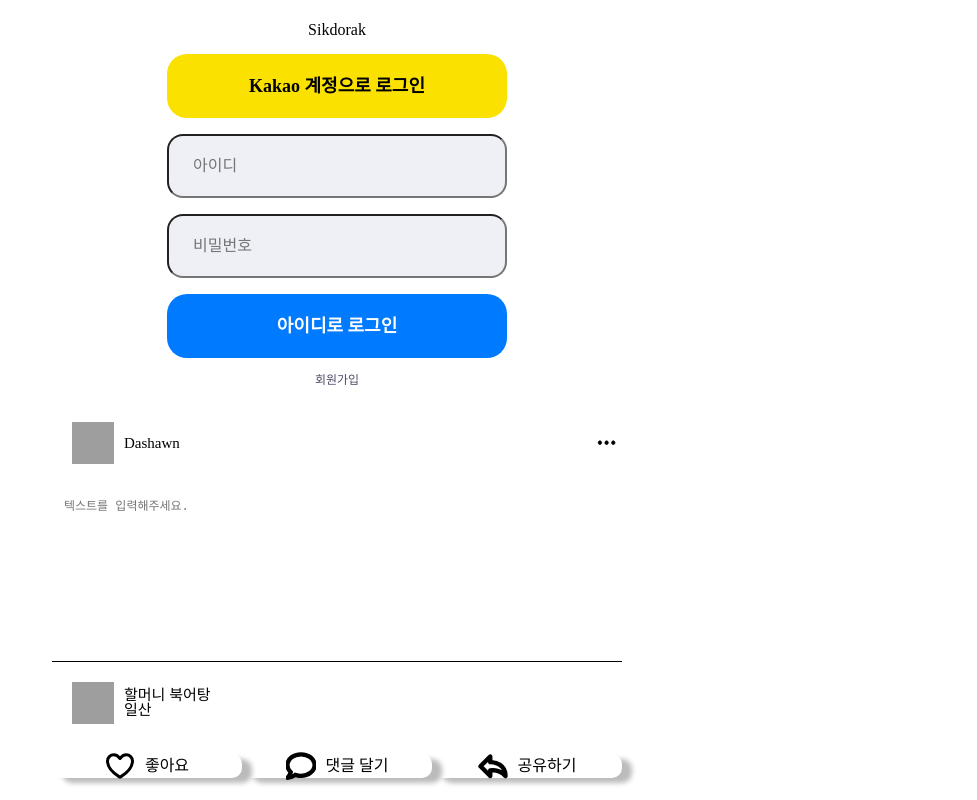
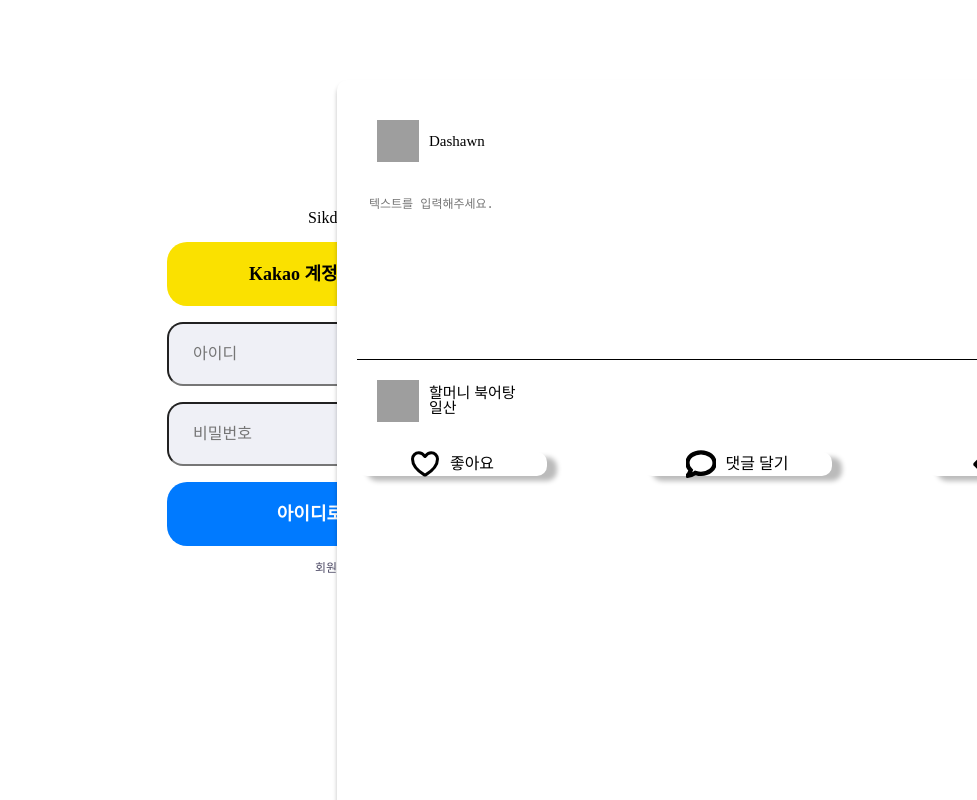
Before and after one commit to jjik-muk/sikdorak, a React (Create React App) app in the folder fe/: page / in a window 1280 px wide. Both pictures are taken after a click on the element "아이디로 로그인". Shown: the whole page, without its empty margins (303-1280 px from the left). Built offline with nearby package versions, Linux system fonts and the light colour scheme; grey boxes are pictures that could not be loaded.

Commit message:
refactor: :recycle: 리액트 포탈 스타일 수정

```diff
--- a/fe/public/index.html
+++ b/fe/public/index.html
@@ -8,5 +8,6 @@
   <body>
     <noscript>You need to enable JavaScript to run this app.</noscript>
     <div id="root"></div>
+    <div id="portal"></div>
   </body>
 </html>
--- /dev/null
+++ b/fe/src/common/Portal/Portal.styled.ts
@@ -0,0 +1,19 @@
+import styled from 'styled-components';
+import { flexLayoutMixin } from 'utils/utils';
+
+export const Modal = styled.div`
+  ${() => flexLayoutMixin('', 'center', 'center')}
+  position: fixed;
+  left: 50%;
+  top: 10%;
+`;
+
+export const Background = styled.div`
+  height: 800px;
+  width: 800px;
+  padding: 20px;
+  background-color: #fff;
+  border-radius: 10px;
+  box-shadow: 0px 4px 4px rgba(0, 0, 0, 0.25);
+  overflow: auto;
+`;
--- a/fe/src/common/Portal/Portal.tsx
+++ b/fe/src/common/Portal/Portal.tsx
@@ -1,8 +1,14 @@
 import { createPortal } from 'react-dom';
+import { Modal, Background } from './Portal.styled';
 
 export default function Portal({ children, selector }: PortalProps) {
   const element = typeof window !== 'undefined' && document.querySelector(selector);
-  return element && children ? createPortal(children, element) : null;
+  const ModalBackground = (
+    <Modal>
+      <Background>{children}</Background>
+    </Modal>
+  );
+  return element && children ? createPortal(ModalBackground, element) : null;
 }
 
 interface PortalProps {
```
